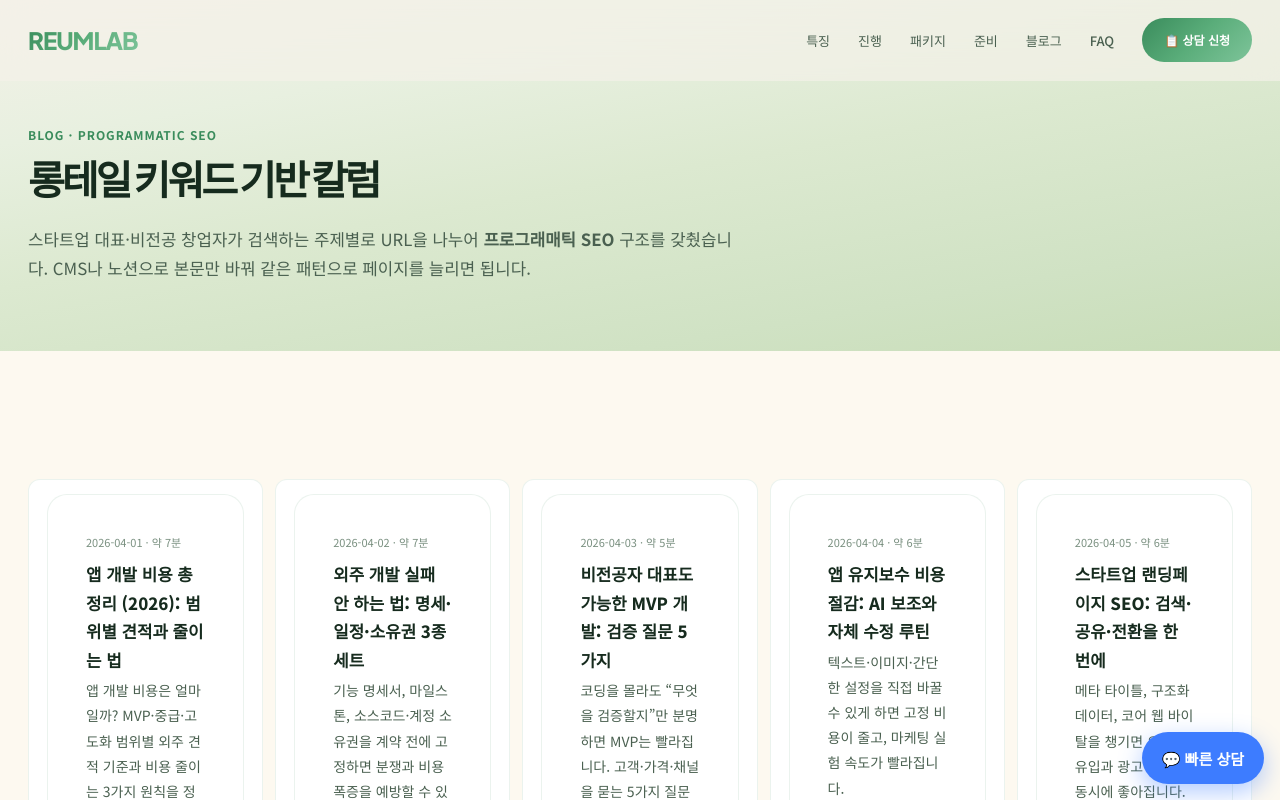
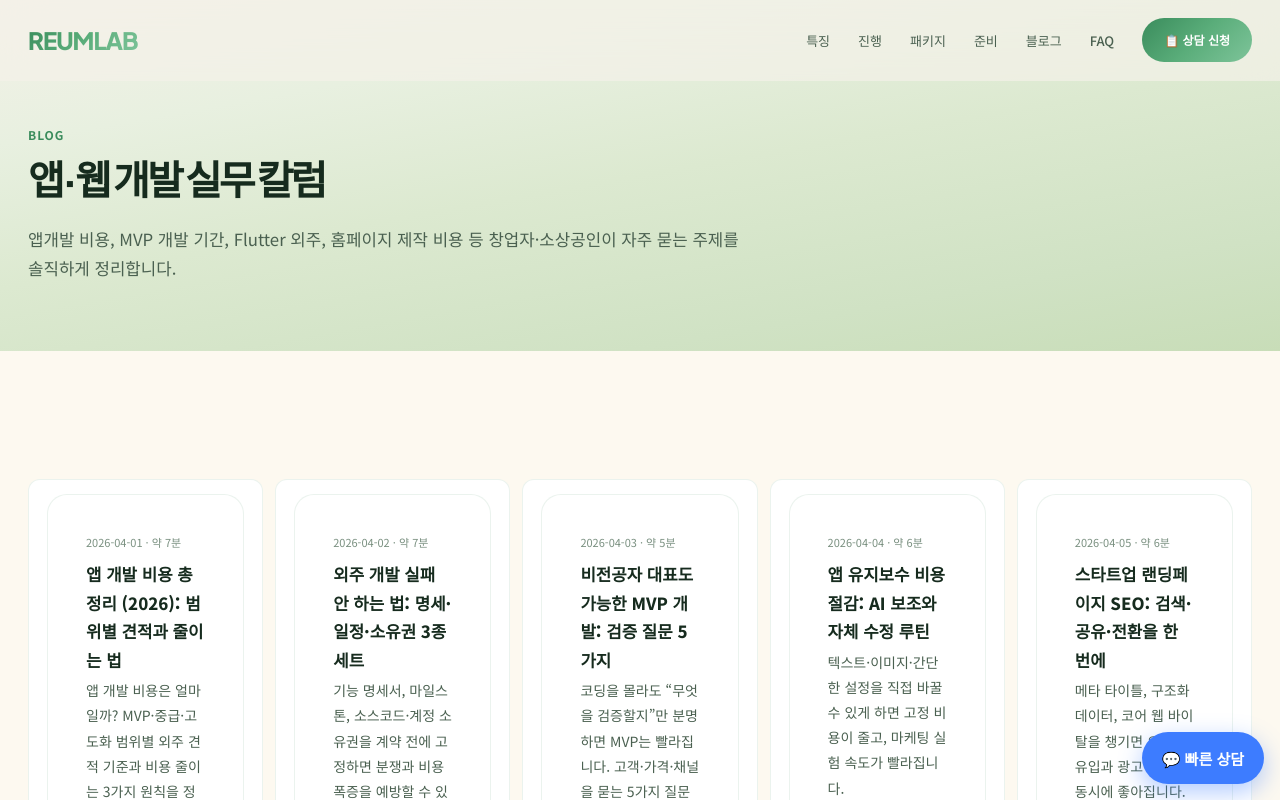
Before and after one commit to samduck150906-lgtm/reumlab, a Next.js app: page /blog in a window 1280 px wide. Shown: the top 800 px of the page. Built offline with nearby package versions, Linux system fonts and the light colour scheme; no server answers.

Commit message:
블로그 인덱스 title·description·h1 실수요자 언어로 교체
'프로그래매틱 SEO', '롱테일 키워드' 등 내부 개발 언어 제거.
검색 스니펫에 앱개발 비용·MVP·Flutter·홈페이지 제작 키워드 노출.

https://claude.ai/code/session_01RwPAu3QK37i6n5MUZonDpv

```diff
--- a/app/blog/page.tsx
+++ b/app/blog/page.tsx
@@ -9,9 +9,9 @@ const canonical = `${SITE.domain}/blog/`;
 
 export const metadata: Metadata = {
   metadataBase: new URL(SITE.domain),
-  title: '블로그·칼럼 | 비전공자 창업·MVP·외주 인사이트 | 름랩',
+  title: '블로그 | 앱개발 비용·MVP·Flutter·홈페이지 제작 실무 칼럼 | 름랩',
   description:
-    '앱 개발 비용 절감, 외주 실패 방지, MVP 범위, 유지보수 등 롱테일 키워드를 다룬 실무 칼럼. 름랩 Reum Lab.',
+    '앱 개발 비용, MVP 개발 기간, Flutter 외주, 랜딩페이지 제작 비용 등 창업자가 궁금한 개발·외주 주제를 정리한 름랩 칼럼입니다.',
   alternates: { canonical },
   openGraph: {
     type: 'website',
@@ -43,14 +43,13 @@ export default function BlogIndexPage() {
       <main>
         <section className="hero" style={{ minHeight: 'auto', padding: '120px 0 40px' }}>
           <div className="container">
-            <p className="section-tag">Blog · Programmatic SEO</p>
+            <p className="section-tag">Blog</p>
             <h1 className="hero-title" style={{ fontSize: 'clamp(28px, 4vw, 40px)' }}>
-              롱테일 키워드 기반 칼럼
+              앱·웹 개발 실무 칼럼
             </h1>
             <p className="hero-desc" style={{ maxWidth: 720 }}>
-              스타트업 대표·비전공 창업자가 검색하는 주제별로 URL을 나누어{' '}
-              <strong>프로그래매틱 SEO</strong> 구조를 갖췄습니다. CMS나 노션으로 본문만 바꿔 같은 패턴으로
-              페이지를 늘리면 됩니다.
+              앱개발 비용, MVP 개발 기간, Flutter 외주, 홈페이지 제작 비용 등{' '}
+              창업자·소상공인이 자주 묻는 주제를 솔직하게 정리합니다.
             </p>
           </div>
         </section>
```
